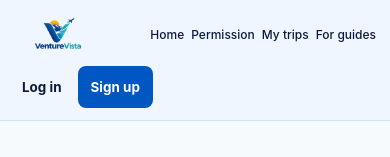
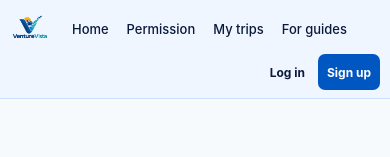
Before and after one commit to avsahan/RPV01, a React (Vite) app: page / in a window 390 px wide. Shown: the top 157 px of the page. Built offline with nearby package versions, Linux system fonts and the light colour scheme; no server answers.

Commit message:
Improve header css file

```diff
--- a/src/styles/Header.css
+++ b/src/styles/Header.css
@@ -155,84 +155,310 @@
   outline-offset: 3px;
 }
 
-@media (max-width: 900px) {
+
+
+
+
+@media (max-width: 1024px) {
+  .app-header {
+    padding: 10px 20px;
+  }
+
   .header-shell {
-    flex-wrap: wrap;
-    gap: 12px 20px;
+    gap: 18px;
+    min-height: 58px;
   }
 
   .brand-group {
-    flex: 1 1 auto;
+    gap: 22px;
+  }
+
+  .brand-block {
+    width: 90px;
+    height: 56px;
+    flex-basis: 90px;
+  }
+
+  .main-nav {
+    gap: 16px;
+  }
+
+  .nav-link {
+    font-size: 0.9rem;
   }
 
   .header-actions {
-    width: 100%;
-    justify-content: flex-end;
-  }
-
-}
-
-@media (max-width: 560px) {
-  .app-header {
-    padding: 8px 14px 12px;
-  }
-
-  .header-shell {
-    gap: 4px;
-  }
-
-  .brand-group {
-    width: 100%;
-    justify-content: space-between;
-    gap: 12px;
-  }
-
-  .brand-block {
-    width: 88px;
-    height: 54px;
-    flex-basis: 88px;
-  }
-
-  .main-nav {
-    gap: 7px;
-  }
-
-  .nav-link {
-    font-size: 0.75rem;
-  }
-
-  .header-actions {
-    display: flex;
-    width: auto;
-    justify-content: flex-end;
     gap: 8px;
   }
 
   .login-btn,
   .signup-btn,
   .logout-btn {
-    min-height: 42px;
-    font-size: 0.84rem;
+    min-height: 40px;
+    font-size: 0.88rem;
+  }
+
+  .signup-btn {
+    padding: 0 15px;
+  }
+
+  .logout-btn {
+    padding: 0 10px;
   }
 
   .header-user-name {
-    max-width: 100px;
-    font-size: 0.78rem;
+    max-width: 120px;
+  }
+}
+
+
+
+@media (max-width: 768px) {
+  .app-header {
+    position: sticky;
+    top: 0;
+    z-index: 20;
+    padding: 8px 14px;
+    background: rgba(240, 246, 255, 0.97);
+    border-bottom: 1px solid #cce0ff;
+    backdrop-filter: blur(12px);
+  }
+
+  /* Logo and buttons on the top row */
+  .header-shell {
+    display: flex;
+    flex-wrap: wrap;
+    align-items: center;
+    justify-content: space-between;
+    width: 100%;
+    min-height: 0;
+    gap: 8px;
+  }
+
+  .brand-group {
+    display: flex;
+    align-items: center;
+    flex: 0 0 auto;
+    min-width: 0;
+    gap: 0;
+    margin-right: auto;
+  }
+
+  .brand-block {
+    display: flex;
+    align-items: center;
+    width: 75px;
+    height: 44px;
+    flex: 0 0 75px;
+  }
+
+  .header-logo {
+    display: block;
+    width: 100%;
+    height: 100%;
+    object-fit: contain;
+    object-position: left center;
+  }
+
+  /* Login and Sign Up at the right corner */
+  .header-actions {
+    display: flex;
+    align-items: center;
+    justify-content: flex-end;
+    flex: 0 0 auto;
+    gap: 6px;
+    margin-left: auto;
+  }
+
+  .login-btn,
+  .signup-btn,
+  .logout-btn {
+    display: inline-flex;
+    align-items: center;
+    justify-content: center;
+    min-height: 38px;
+    padding: 0 10px;
+    border-radius: 7px;
+    font-size: 0.8rem;
+    white-space: nowrap;
+    flex-shrink: 0;
   }
 
   .login-btn {
-    padding: 0 7px;
+    color: #0a1a3c;
+    background: transparent;
   }
 
   .signup-btn {
-    padding: 0 12px;
+    color: #fff;
+    background: #0057c2;
+  }
+
+  .logout-btn {
+    gap: 4px;
+    color: #0a1a3c;
+    background: #e8f0fe;
+  }
+
+  .header-user-name {
+    max-width: 75px;
+    overflow: hidden;
+    font-size: 0.75rem;
+    text-overflow: ellipsis;
+    white-space: nowrap;
+  }
+
+  /* Navigation: always one horizontal line */
+  .main-nav {
+    display: flex;
+    flex-wrap: nowrap;
+    align-items: center;
+    order: 3;
+    flex: 0 0 100%;
+    width: 100%;
+    min-width: 0;
+    box-sizing: border-box;
+    gap: 22px;
+    margin: 0;
+    padding: 10px 0 5px;
+
+    overflow-x: auto;
+    overflow-y: hidden;
+    white-space: nowrap;
+    scrollbar-width: none;
+    -webkit-overflow-scrolling: touch;
+  }
+
+  .main-nav::-webkit-scrollbar {
+    display: none;
+  }
+
+  .main-nav .nav-link {
+    display: inline-flex;
+    align-items: center;
+    flex: 0 0 auto;
+    padding: 4px 0;
+    font-size: 0.85rem;
+    line-height: 1.4;
+    white-space: nowrap;
+  }
+
+  .nav-dashboard-link {
+    flex: 0 0 auto;
+  }
+
+  .header-auth-message {
+    width: 100%;
+    box-sizing: border-box;
+    margin: 8px 0 0;
+    font-size: 12px;
+    line-height: 1.5;
+    overflow-wrap: anywhere;
   }
 }
 
+/* =====================================
+   SMALL MOBILE
+   ===================================== */
+
+@media (max-width: 480px) {
+  .app-header {
+    padding: 8px 10px;
+  }
+
+  .header-shell {
+    gap: 6px;
+  }
+
+  .brand-block {
+    width: 62px;
+    height: 40px;
+    flex-basis: 62px;
+  }
+
+  .header-actions {
+    gap: 4px;
+  }
+
+  .login-btn,
+  .signup-btn,
+  .logout-btn {
+    min-height: 36px;
+    padding: 0 8px;
+    font-size: 0.75rem;
+  }
+
+  .header-user-name {
+    max-width: 65px;
+    font-size: 0.7rem;
+  }
+
+  .main-nav {
+    gap: 18px;
+    padding-top: 8px;
+  }
+
+  .main-nav .nav-link {
+    font-size: 0.81rem;
+  }
+}
+
+/* =====================================
+   EXTRA SMALL MOBILE
+   ===================================== */
+
+@media (max-width: 350px) {
+  .app-header {
+    padding-right: 7px;
+    padding-left: 7px;
+  }
+
+  .brand-block {
+    width: 50px;
+    height: 36px;
+    flex-basis: 50px;
+  }
+
+  .header-actions {
+    gap: 3px;
+  }
+
+  .login-btn,
+  .signup-btn,
+  .logout-btn {
+    min-height: 34px;
+    padding: 0 6px;
+    font-size: 0.69rem;
+  }
+
+  .header-user-name {
+    max-width: 48px;
+    font-size: 0.66rem;
+  }
+
+  .main-nav {
+    gap: 14px;
+  }
+
+  .main-nav .nav-link {
+    font-size: 0.77rem;
+  }
+}
+
+/* Touch devices */
+@media (hover: none) {
+  .signup-btn:hover {
+    box-shadow: none;
+    transform: none;
+  }
+}
+
+/* Accessibility */
 @media (prefers-reduced-motion: reduce) {
   .nav-link,
   .login-btn,
-  .signup-btn {
+  .signup-btn,
+  .logout-btn {
     transition: none;
   }
 }
```
